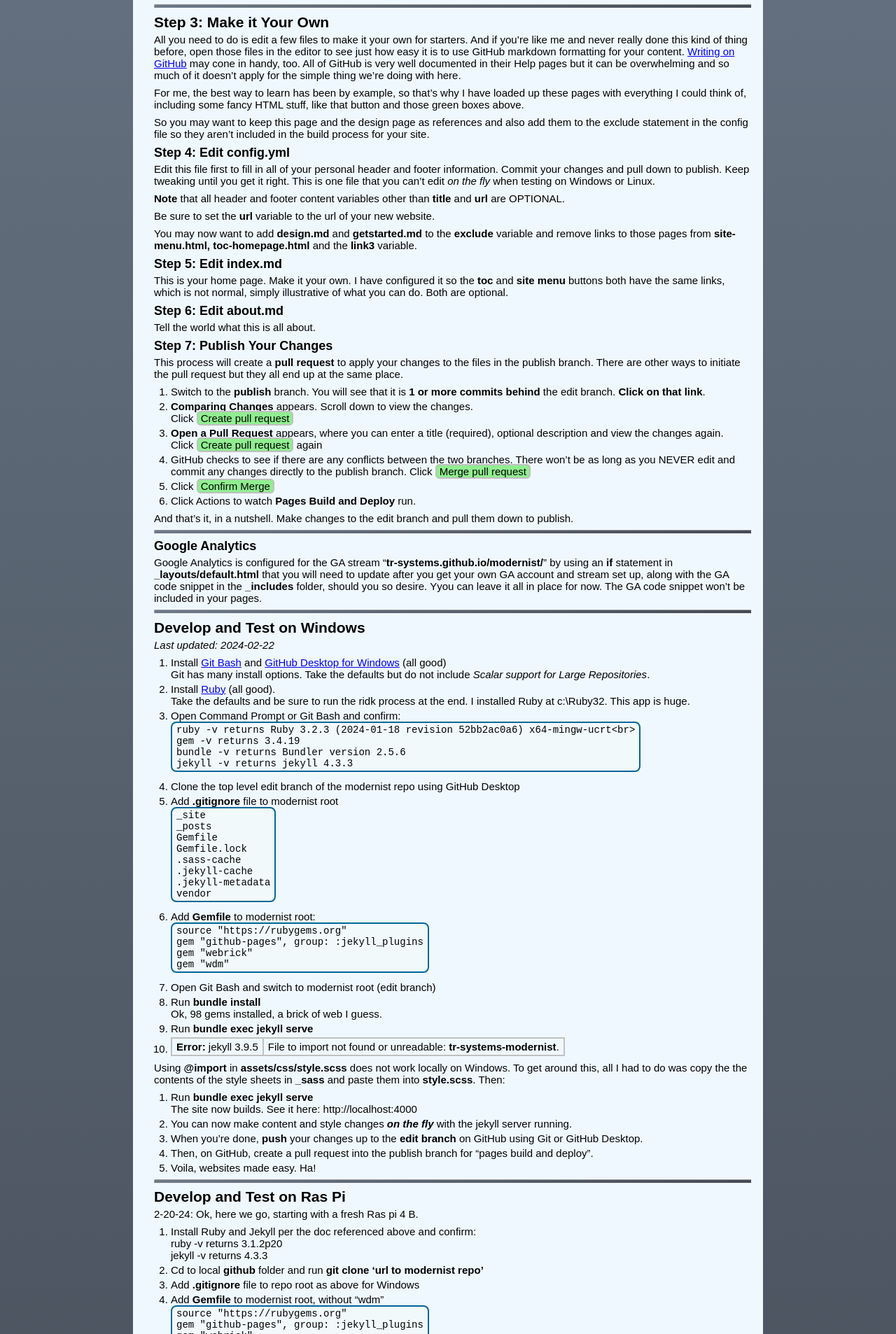
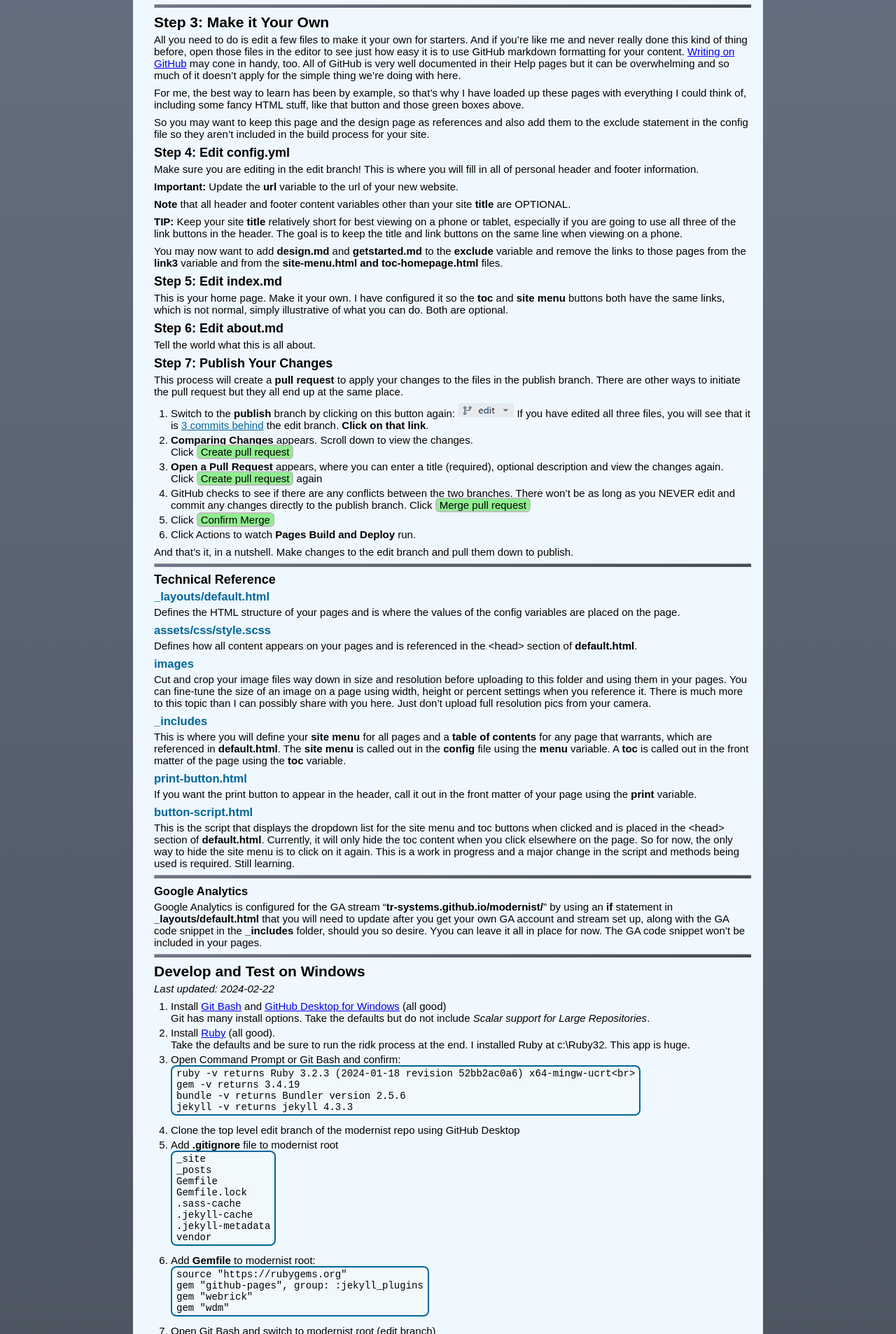
Before and after one commit to TR-Systems/modernist, a Jekyll site: the page built from getstarted.md, in a window 1280 px wide. Shown: the part 762-2668 px from the top of the page at 70% size. Built offline with Jekyll 4.4.1, drawn with Linux system fonts in a browser that asks for light colours; our own code applies the rules of GitHub Pages for plain Markdown files.

Commit message:
Major Updates to Design and Get Started pages

```diff
--- a/_includes/toc-design.html
+++ b/_includes/toc-design.html
@@ -4,15 +4,13 @@
 <div id="tocContent" class="drop-content">
 <a href="#site-menu-made-easy">Site Menu Made Easy</a>
 <a href="#toc-made-easy">TOC Made Easy</a>
-<a href="#image-classes">Image Classes</a>
-<a href="#media-screen-styles">Media Screen Styles</a>
+<a href="#media-screen-styles">Media Styles</a>
 <a href="#color-scheme-and-table-style">Color Scheme and Table Style</a>
-<a href="#code-highlighting">Code Highlighting</a>
+<a href="#image-styles">Image Styles</a>
 <a href="#other-elements">Other Elements</a>
 <a href="#grid-styles">Grid Styles</a>
 <a href="#66-33-grid">66-33 Grid</a>
 <a href="#pipe-testing">Pipe Testing</a>
-<a href="#technical-details">Technical Details</a>
 </div>
 </div>
 <h3>{{ page.title }}</h3>
--- a/_includes/toc-getstarted.html
+++ b/_includes/toc-getstarted.html
@@ -10,6 +10,7 @@
 <a href="#step-5-edit-indexmd">Step 5: Edit index.md</a>
 <a href="#step-6-edit-aboutmd">Step 6: Edit about.md</a>
 <a href="#step-7-publish-your-changes">Step 7: Publish Your Changes</a>
+<a href="#technical-reference">Technical Reference</a>
 <a href="#google-analytics">Google Analytics</a>
 <a href="#develop-and-test-on-windows">Develop and Test on Windows</a>
 <a href="#develop-and-test-on-ras-pi">Develop and Test on Ras Pi</a>
--- a/_layouts/default.html
+++ b/_layouts/default.html
@@ -4,7 +4,7 @@
   <meta charset="utf-8">
   <meta http-equiv="X-UA-Compatible" content="IE=edge">
   {% seo %}
-  <link rel="stylesheet" href="{{ '/assets/css/style.css?v=' | append: site.github.build_revision | relative_url }}">
+  <link rel="stylesheet" href="{{ '/assets/css/style.css' | relative_url }}">
   <link href="https://fonts.googleapis.com/icon?family=Material+Icons" rel="stylesheet">
   <meta name="viewport" content="width=device-width, initial-scale=1">
 {% if site.favicon %}
--- a/getstarted.md
+++ b/getstarted.md
@@ -54,13 +54,15 @@ For me, the best way to learn has been by example, so that's why I have loaded u
 So you may want to keep this page and the design page as references and also add them to the exclude statement in the config file so they aren't included in the build process for your site.
 
 ### Step 4: Edit config.yml
-Edit this file first to fill in all of your personal header and footer information. Commit your changes and pull down to publish. Keep tweaking until you get it right. This is one file that you can't edit *on the fly* when testing on Windows or Linux.
+Make sure you are editing in the edit branch! This is where you will fill in all of personal header and footer information.
 
-**Note** that all header and footer content variables other than **title** and **url** are OPTIONAL.
+**Important:** Update the **url** variable to the url of your new website.
 
-Be sure to set the **url** variable to the url of your new website.
+**Note** that all header and footer content variables other than your site **title** are OPTIONAL.
 
-You may now want to add **design.md** and **getstarted.md** to the **exclude** variable and remove links to those pages from **site-menu.html, toc-homepage.html** and the **link3** variable.
+**TIP:** Keep your site **title** relatively short for best viewing on a phone or tablet, especially if you are going to use all three of the link buttons in the header. The goal is to keep the title and link buttons on the same line when viewing on a phone.
+
+You may now want to add **design.md** and **getstarted.md** to the **exclude** variable and remove the links to those pages from the **link3** variable and from the **site-menu.html and toc-homepage.html** files.
 
 ### Step 5: Edit index.md
 This is your home page. Make it your own. I have configured it so the **toc** and **site menu** buttons both have the same links, which is not normal, simply illustrative of what you can do. Both are optional.
@@ -71,7 +73,8 @@ Tell the world what this is all about.
 ### Step 7: Publish Your Changes
 This process will create a **pull request** to apply your changes to the files in the publish branch. There are other ways to initiate the pull request but they all end up at the same place.
 
-1. Switch to the **publish** branch. You will see that it is **1 or more commits behind** the edit branch. **Click on that link**.
+1. Switch to the **publish** branch by clicking on this button again:
+<img src="images/edit.png" style="height:20px; width:80px;"> If you have edited all three files, you will see that it is <span style="color:#069;text-decoration:underline;">3 commits behind</span> the edit branch. **Click on that link**.
 2. **Comparing Changes** appears. Scroll down to view the changes.<br>
 Click <span style="border:2px solid silver;border-radius:6px;padding:0 4px;background-color:lightgreen;">Create pull request</span>
 3. **Open a Pull Request** appears, where you can enter a title (required), optional description and view the changes again.<br>
@@ -84,7 +87,28 @@ And that's it, in a nutshell. Make changes to the edit branch and pull them down
 
 ---
 
-### Google Analytics
+### Technical Reference
+#### <span style="color:#069">_layouts/default.html</span>
+Defines the HTML structure of your pages and is where the values of the config variables are placed on the page.
+
+#### <span style="color:#069">assets/css/style.scss</span>
+Defines how all content appears on your pages and is referenced in the <head> section of **default.html**.
+
+#### <span style="color:#069">images</span>
+Cut and crop your image files way down in size and resolution before uploading to this folder and using them in your pages. You can fine-tune the size of an image on a page using width, height or percent settings when you reference it. There is much more to this topic than I can possibly share with you here. Just don't upload full resolution pics from your camera.
+
+#### <span style="color:#069">_includes</span>
+This is where you will define your **site menu** for all pages and a **table of contents** for any page that warrants, which are referenced in **default.html**. The **site menu** is called out in the **config** file using the **menu** variable. A **toc** is called out in the front matter of the page using the **toc** variable.
+
+#### <span style="color:#069">print-button.html</span>
+If you want the print button to appear in the header, call it out in the front matter of your page using the **print** variable.
+
+#### <span style="color:#069">button-script.html</span>
+This is the script that displays the dropdown list for the site menu and toc buttons when clicked and is placed in the <head> section of **default.html**. Currently, it will only hide the toc content when you click elsewhere on the page. So for now, the only way to hide the site menu is to click on it again. This is a work in progress and a major change in the script and methods being used is required. Still learning.
+
+---
+
+#### Google Analytics
 Google Analytics is configured for the GA stream "**tr-systems.github.io/modernist/**" by using an **if** statement in **_layouts/default.html** that you will need to update after you get your own GA account and stream set up, along with the GA code snippet in the **_includes** folder, should you so desire. Yyou can leave it all in place for now. The GA code snippet won't be included in your pages.
 
 ---
```
Also changed, not shown: design.md (+33 -68 lines).
